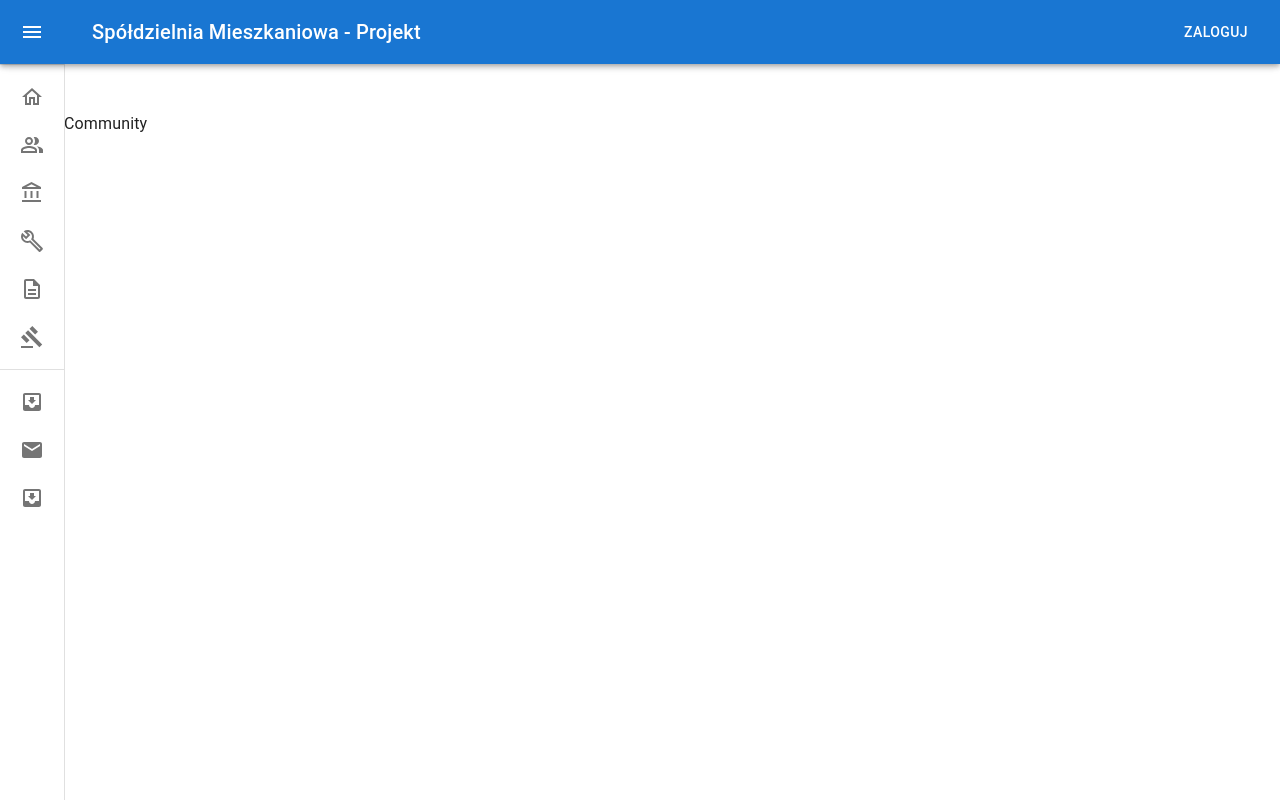
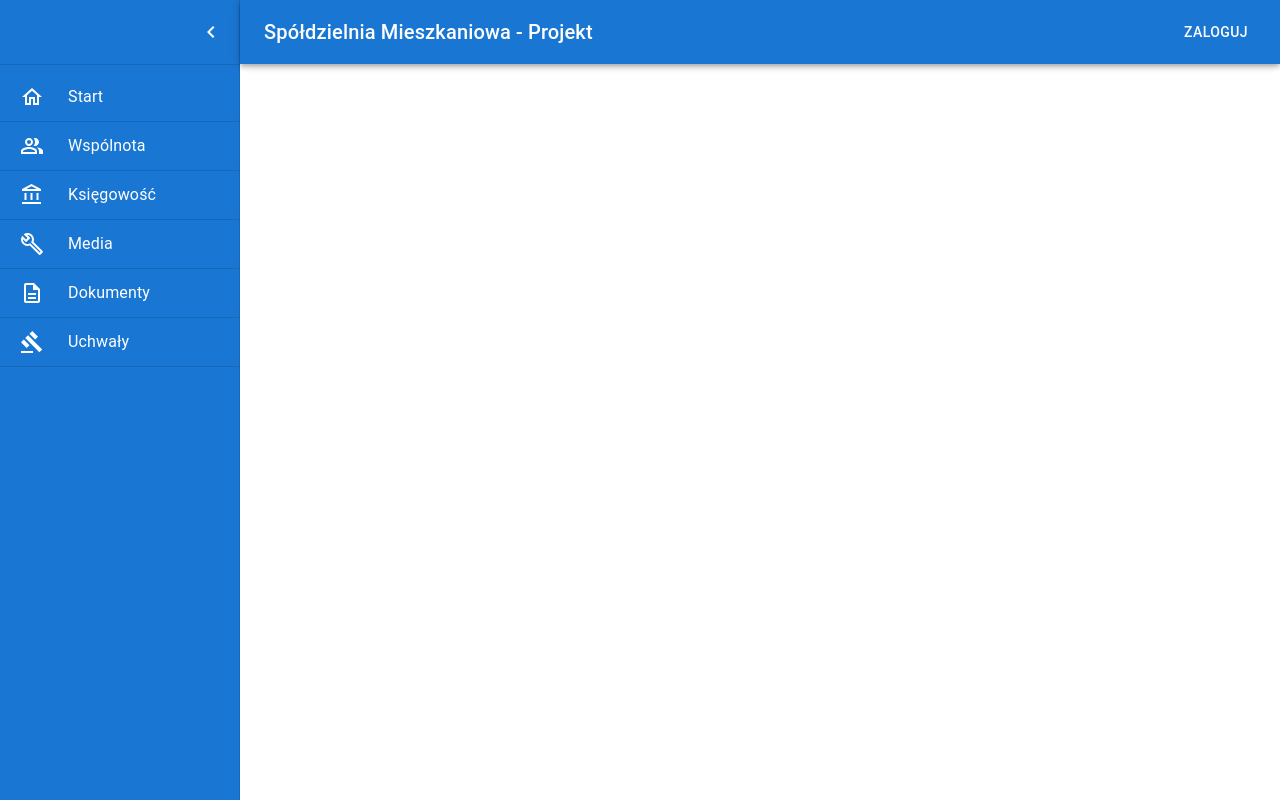
Before and after one commit to Jacob120/crm-real-eastate-project, a React (Create React App) app: page /community in a window 1280 px wide. Built offline with nearby package versions, Linux system fonts and the light colour scheme; the HTML template or start-up script is replaced by a standard one.

Commit message:
Change drawer styles

```diff
--- a/src/components/layout/Header/AppBar.tsx
+++ b/src/components/layout/Header/AppBar.tsx
@@ -23,12 +23,14 @@ import AccountBalanceOutlinedIcon from '@material-ui/icons/AccountBalanceOutline
 import BuildOutlinedIcon from '@material-ui/icons/BuildOutlined';
 import DescriptionOutlinedIcon from '@material-ui/icons/DescriptionOutlined';
 import GavelOutlinedIcon from '@material-ui/icons/GavelOutlined';
-import { NavLink } from 'react-router-dom';
 import { Drawer, DrawerHeader, AppBar } from './AppBarStyles';
+import { useNavigate } from 'react-router-dom';
 
 const AppBarDrawer = () => {
   const theme = useTheme();
-  const [open, setOpen] = React.useState(false);
+  let navigate = useNavigate();
+  const [open, setOpen] = React.useState(true);
+
   const drawerCategories = {
     adminDrawerCategories: [
       {
@@ -108,7 +110,17 @@ const AppBarDrawer = () => {
           </Toolbar>
         </AppBar>
       </Box>
-      <Drawer variant='permanent' open={open}>
+      <Drawer
+        variant='permanent'
+        open={open}
+        sx={{
+          '& .MuiDrawer-paper': { backgroundColor: '#1976d2' },
+          '& .Mui-selected': {
+            color: 'red',
+          },
+          '& .MuiSvgIcon-root': { color: 'white' },
+        }}
+      >
         <DrawerHeader>
           <IconButton onClick={handleDrawerClose}>
             {theme.direction === 'rtl' ? (
@@ -121,8 +133,12 @@ const AppBarDrawer = () => {
         <Divider />
         <List>
           {drawerCategories.adminDrawerCategories.map((category, index) => (
-            <NavLink to={category.url} key={category.id}>
-              <ListItem disablePadding sx={{ display: 'block' }}>
+            <ListItem
+              disablePadding
+              sx={{ display: 'block' }}
+              key={category.id}
+              onClick={() => navigate(category.url)}
+            >
               <ListItemButton
                 sx={{
                   minHeight: 48,
@@ -135,6 +151,7 @@ const AppBarDrawer = () => {
                     minWidth: 0,
                     mr: open ? 3 : 'auto',
                     justifyContent: 'center',
+                    color: 'white',
                   }}
                 >
                   {category.icon}
@@ -144,32 +161,7 @@ const AppBarDrawer = () => {
                   sx={{ opacity: open ? 1 : 0 }}
                 />
               </ListItemButton>
-              </ListItem>
-            </NavLink>
-          ))}
-        </List>
               <Divider />
-        <List>
-          {['All mail', 'Trash', 'Spam'].map((text, index) => (
-            <ListItem key={text} disablePadding sx={{ display: 'block' }}>
-              <ListItemButton
-                sx={{
-                  minHeight: 48,
-                  justifyContent: open ? 'initial' : 'center',
-                  px: 2.5,
-                }}
-              >
-                <ListItemIcon
-                  sx={{
-                    minWidth: 0,
-                    mr: open ? 3 : 'auto',
-                    justifyContent: 'center',
-                  }}
-                >
-                  {index % 2 === 0 ? <InboxIcon /> : <MailIcon />}
-                </ListItemIcon>
-                <ListItemText primary={text} sx={{ opacity: open ? 1 : 0 }} />
-              </ListItemButton>
             </ListItem>
           ))}
         </List>
--- a/src/components/layout/Header/AppBarStyles.tsx
+++ b/src/components/layout/Header/AppBarStyles.tsx
@@ -1,6 +1,5 @@
 import MuiDrawer from '@mui/material/Drawer';
 import { styled, Theme, CSSObject } from '@mui/material/styles';
-
 import MuiAppBar, { AppBarProps as MuiAppBarProps } from '@mui/material/AppBar';
 
 const drawerWidth = 240;
@@ -12,6 +11,7 @@ const openedMixin = (theme: Theme): CSSObject => ({
     duration: theme.transitions.duration.enteringScreen,
   }),
   overflowX: 'hidden',
+  color: 'white',
 });
 
 const closedMixin = (theme: Theme): CSSObject => ({
@@ -20,6 +20,7 @@ const closedMixin = (theme: Theme): CSSObject => ({
     duration: theme.transitions.duration.leavingScreen,
   }),
   overflowX: 'hidden',
+  color: 'white',
   width: `calc(${theme.spacing(7)} + 1px)`,
   [theme.breakpoints.up('sm')]: {
     width: `calc(${theme.spacing(8)} + 1px)`,
@@ -31,6 +32,7 @@ export const DrawerHeader = styled('div')(({ theme }) => ({
   alignItems: 'center',
   justifyContent: 'flex-end',
   padding: theme.spacing(0, 1),
+
   // necessary for content to be below app bar
   ...theme.mixins.toolbar,
 }));
@@ -39,13 +41,11 @@ interface AppBarProps extends MuiAppBarProps {
   open?: boolean;
 }
 
-export const AppBar =
-  styled(MuiAppBar, {
+export const AppBar = styled(MuiAppBar, {
   shouldForwardProp: (prop) => prop !== 'open',
-  }) <
-  AppBarProps >
-  (({ theme, open }) => ({
+})<AppBarProps>(({ theme, open }) => ({
   zIndex: theme.zIndex.drawer + 1,
+
   transition: theme.transitions.create(['width', 'margin'], {
     easing: theme.transitions.easing.sharp,
     duration: theme.transitions.duration.leavingScreen,
@@ -53,6 +53,7 @@ export const AppBar =
   ...(open && {
     marginLeft: drawerWidth,
     width: `calc(100% - ${drawerWidth}px)`,
+
     transition: theme.transitions.create(['width', 'margin'], {
       easing: theme.transitions.easing.sharp,
       duration: theme.transitions.duration.enteringScreen,
@@ -67,6 +68,7 @@ export const Drawer = styled(MuiDrawer, {
   flexShrink: 0,
   whiteSpace: 'nowrap',
   boxSizing: 'border-box',
+
   ...(open && {
     ...openedMixin(theme),
     '& .MuiDrawer-paper': openedMixin(theme),
```
Lines whose indentation alone changed are shown as unchanged.
